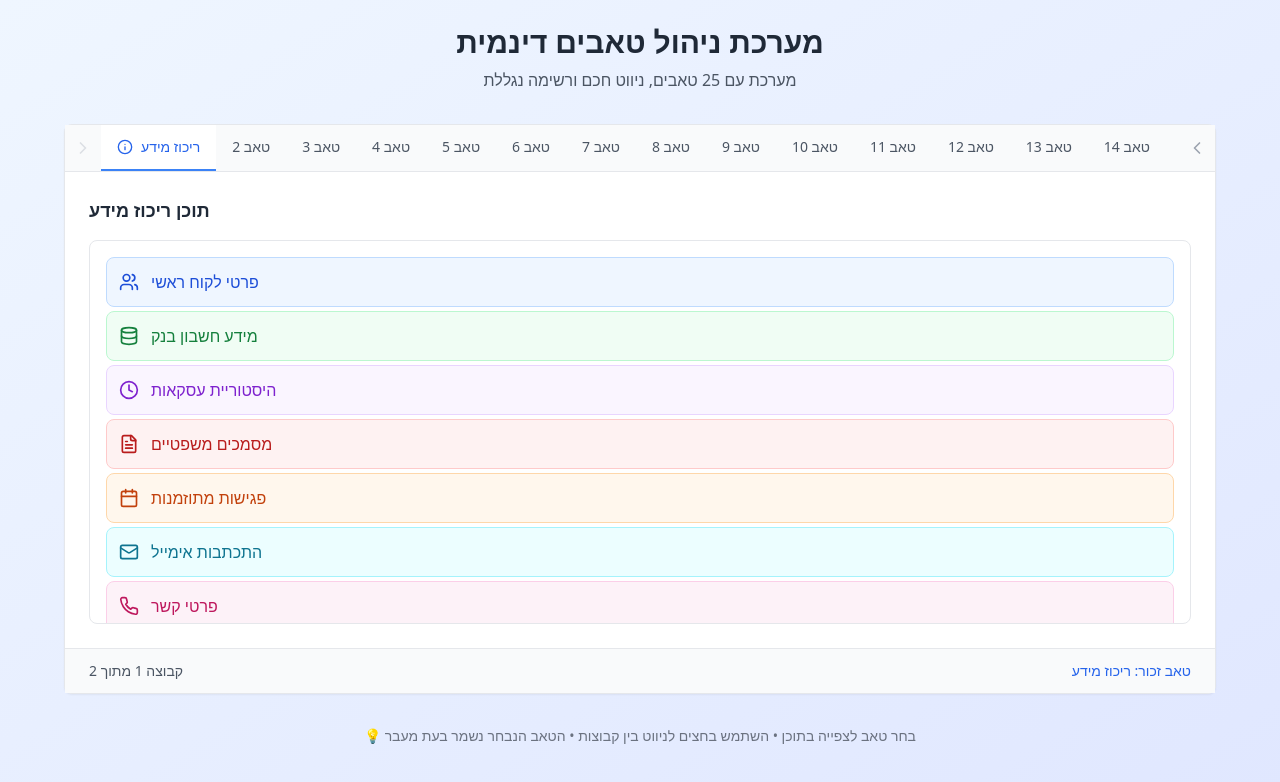
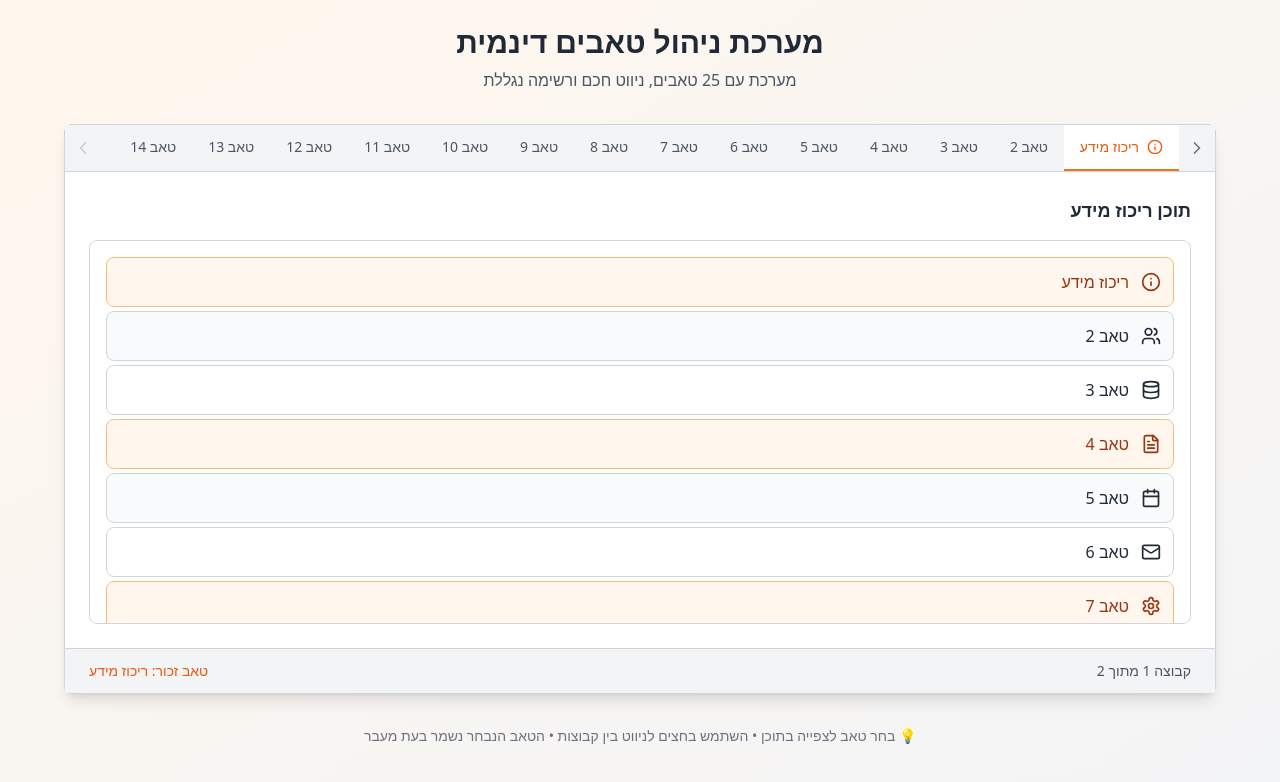
Before and after one commit to ttprojectgithub/icon-scroll-tabs, a React (Vite) app: page / in a window 1280 px wide. Both pictures are taken after a click on the button "ריכוז מידע". Shown: the top 782 px of the page. Built offline with nearby package versions, Linux system fonts and the light colour scheme.

Commit message:
Refactor: Implement UI and functionality changes
- Updated colors to orange, gray, and white.
- Changed layout to right-to-left.
- Integrated the tab list into the "ריכוז מידע" tab with scrollable content and icons.
- Added forms to each tab.

```diff
--- a/src/components/DynamicTabs.tsx
+++ b/src/components/DynamicTabs.tsx
@@ -1,6 +1,8 @@
 
 import React, { useState, useEffect } from 'react';
 import { ChevronLeft, ChevronRight, Info, Home, Settings, FileText, Users, Calendar, Mail, Phone, Globe, Database, Lock, Edit, Search, Clock, Archive, Download } from 'lucide-react';
+import { Input } from '@/components/ui/input';
+import { Label } from '@/components/ui/label';
 
 interface TabData {
   id: number;
@@ -14,6 +16,10 @@ interface ListItem {
   color?: string;
 }
 
+interface TabFormData {
+  [key: string]: string;
+}
+
 const DynamicTabs = () => {
   // Generate 25 tabs
   const allTabs: TabData[] = Array.from({ length: 25 }, (_, i) => ({
@@ -24,26 +30,42 @@ const DynamicTabs = () => {
   const [currentGroup, setCurrentGroup] = useState(0);
   const [selectedTab, setSelectedTab] = useState<number | null>(null);
   const [rememberedTab, setRememberedTab] = useState<number | null>(null);
+  const [formData, setFormData] = useState<TabFormData>({});
   const tabsPerGroup = 18;
   const maxGroups = Math.ceil(allTabs.length / tabsPerGroup);
 
-  // Sample list items with various icons
+  // Tab list items for the "ריכוז מידע" tab
+  const tabListItems: ListItem[] = allTabs.map((tab, index) => ({
+    id: tab.id,
+    text: tab.name,
+    icon: index === 0 ? Info :
+          index % 8 === 1 ? Users :
+          index % 8 === 2 ? Database :
+          index % 8 === 3 ? FileText :
+          index % 8 === 4 ? Calendar :
+          index % 8 === 5 ? Mail :
+          index % 8 === 6 ? Settings :
+          index % 8 === 7 ? Globe : Clock,
+    color: index % 3 === 0 ? 'orange' : index % 3 === 1 ? 'gray' : 'white'
+  }));
+
+  // Sample list items with various icons for other tabs
   const listItems: ListItem[] = [
-    { id: 1, text: 'פרטי לקוח ראשי', icon: Users, color: 'blue' },
-    { id: 2, text: 'מידע חשבון בנק', icon: Database, color: 'green' },
-    { id: 3, text: 'היסטוריית עסקאות', icon: Clock, color: 'purple' },
-    { id: 4, text: 'מסמכים משפטיים', icon: FileText, color: 'red' },
-    { id: 5, text: 'פגישות מתוזמנות', icon: Calendar, color: 'orange' },
-    { id: 6, text: 'התכתבות אימייל', icon: Mail, color: 'cyan' },
-    { id: 7, text: 'פרטי קשר', icon: Phone, color: 'pink' },
-    { id: 8, text: 'אתר אינטרנט', icon: Globe, color: 'indigo' },
-    { id: 9, text: 'הגדרות אבטחה', icon: Lock, color: 'gray' },
-    { id: 10, text: 'עריכת פרופיל', icon: Edit, color: 'yellow' },
-    { id: 11, text: 'חיפוש מתקדם', icon: Search, color: 'teal' },
-    { id: 12, text: 'ארכיון מסמכים', icon: Archive, color: 'brown' },
-    { id: 13, text: 'הורדות קבצים', icon: Download, color: 'lime' },
-    { id: 14, text: 'דוח סטטיסטיקות', icon: FileText, color: 'violet' },
-    { id: 15, text: 'ניהול משתמשים', icon: Users, color: 'rose' }
+    { id: 1, text: 'פרטי לקוח ראשי', icon: Users, color: 'orange' },
+    { id: 2, text: 'מידע חשבון בנק', icon: Database, color: 'gray' },
+    { id: 3, text: 'היסטוריית עסקאות', icon: Clock, color: 'white' },
+    { id: 4, text: 'מסמכים משפטיים', icon: FileText, color: 'orange' },
+    { id: 5, text: 'פגישות מתוזמנות', icon: Calendar, color: 'gray' },
+    { id: 6, text: 'התכתבות אימייל', icon: Mail, color: 'white' },
+    { id: 7, text: 'פרטי קשר', icon: Phone, color: 'orange' },
+    { id: 8, text: 'אתר אינטרנט', icon: Globe, color: 'gray' },
+    { id: 9, text: 'הגדרות אבטחה', icon: Lock, color: 'white' },
+    { id: 10, text: 'עריכת פרופיל', icon: Edit, color: 'orange' },
+    { id: 11, text: 'חיפוש מתקדם', icon: Search, color: 'gray' },
+    { id: 12, text: 'ארכיון מסמכים', icon: Archive, color: 'white' },
+    { id: 13, text: 'הורדות קבצים', icon: Download, color: 'orange' },
+    { id: 14, text: 'דוח סטטיסטיקות', icon: FileText, color: 'gray' },
+    { id: 15, text: 'ניהול משתמשים', icon: Users, color: 'white' }
   ];
 
   const getVisibleTabs = () => {
@@ -78,36 +100,112 @@ const DynamicTabs = () => {
     }
   };
 
+  const handleFormChange = (tabId: number, field: string, value: string) => {
+    const key = `${tabId}-${field}`;
+    setFormData(prev => ({
+      ...prev,
+      [key]: value
+    }));
+  };
+
+  const getFormValue = (tabId: number, field: string) => {
+    const key = `${tabId}-${field}`;
+    return formData[key] || '';
+  };
+
   const getColorClasses = (color?: string) => {
     const colorMap: { [key: string]: string } = {
-      blue: 'bg-blue-50 border-blue-200 text-blue-700',
-      green: 'bg-green-50 border-green-200 text-green-700',
-      purple: 'bg-purple-50 border-purple-200 text-purple-700',
-      red: 'bg-red-50 border-red-200 text-red-700',
-      orange: 'bg-orange-50 border-orange-200 text-orange-700',
-      cyan: 'bg-cyan-50 border-cyan-200 text-cyan-700',
-      pink: 'bg-pink-50 border-pink-200 text-pink-700',
-      indigo: 'bg-indigo-50 border-indigo-200 text-indigo-700',
-      gray: 'bg-gray-50 border-gray-200 text-gray-700',
-      yellow: 'bg-yellow-50 border-yellow-200 text-yellow-700',
-      teal: 'bg-teal-50 border-teal-200 text-teal-700',
-      brown: 'bg-amber-50 border-amber-200 text-amber-700',
-      lime: 'bg-lime-50 border-lime-200 text-lime-700',
-      violet: 'bg-violet-50 border-violet-200 text-violet-700',
-      rose: 'bg-rose-50 border-rose-200 text-rose-700'
+      orange: 'bg-orange-50 border-orange-300 text-orange-800 hover:bg-orange-100',
+      gray: 'bg-gray-50 border-gray-300 text-gray-800 hover:bg-gray-100',
+      white: 'bg-white border-gray-300 text-gray-800 hover:bg-gray-50'
     };
-    return colorMap[color || 'gray'] || colorMap.gray;
+    return colorMap[color || 'white'] || colorMap.white;
+  };
+
+  const renderForm = (tabId: number) => {
+    return (
+      <div className="space-y-6 p-4 bg-white rounded-lg border border-gray-200">
+        <h4 className="text-lg font-semibold text-gray-800 mb-4">טופס {allTabs.find(t => t.id === tabId)?.name}</h4>
+
+        <div className="grid grid-cols-1 md:grid-cols-2 gap-4">
+          <div className="space-y-2">
+            <Label htmlFor={`name-${tabId}`} className="text-right">שם מלא</Label>
+            <Input
+              id={`name-${tabId}`}
+              placeholder="הכנס שם מלא"
+              value={getFormValue(tabId, 'name')}
+              onChange={(e) => handleFormChange(tabId, 'name', e.target.value)}
+              className="text-right"
+              dir="rtl"
+            />
+          </div>
+
+          <div className="space-y-2">
+            <Label htmlFor={`email-${tabId}`} className="text-right">כתובת אימייל</Label>
+            <Input
+              id={`email-${tabId}`}
+              type="email"
+              placeholder="הכנס כתובת אימייל"
+              value={getFormValue(tabId, 'email')}
+              onChange={(e) => handleFormChange(tabId, 'email', e.target.value)}
+              className="text-right"
+              dir="rtl"
+            />
+          </div>
+
+          <div className="space-y-2">
+            <Label htmlFor={`phone-${tabId}`} className="text-right">טלפון</Label>
+            <Input
+              id={`phone-${tabId}`}
+              placeholder="הכנס מספר טלפון"
+              value={getFormValue(tabId, 'phone')}
+              onChange={(e) => handleFormChange(tabId, 'phone', e.target.value)}
+              className="text-right"
+              dir="rtl"
+            />
+          </div>
+
+          <div className="space-y-2">
+            <Label htmlFor={`company-${tabId}`} className="text-right">חברה</Label>
+            <Input
+              id={`company-${tabId}`}
+              placeholder="שם החברה"
+              value={getFormValue(tabId, 'company')}
+              onChange={(e) => handleFormChange(tabId, 'company', e.target.value)}
+              className="text-right"
+              dir="rtl"
+            />
+          </div>
+        </div>
+
+        <div className="space-y-2">
+          <Label htmlFor={`notes-${tabId}`} className="text-right">הערות</Label>
+          <textarea
+            id={`notes-${tabId}`}
+            placeholder="הערות נוספות..."
+            value={getFormValue(tabId, 'notes')}
+            onChange={(e) => handleFormChange(tabId, 'notes', e.target.value)}
+            className="w-full min-h-[100px] px-3 py-2 border border-gray-300 rounded-md text-right resize-none focus:outline-none focus:ring-2 focus:ring-orange-500 focus:border-transparent"
+            dir="rtl"
+          />
+        </div>
+
+        <button className="w-full bg-orange-500 hover:bg-orange-600 text-white font-medium py-2 px-4 rounded-md transition-colors">
+          שמור טופס
+        </button>
+      </div>
+    );
   };
 
   return (
-    <div className="w-full max-w-6xl mx-auto bg-white border border-gray-200 rounded-lg shadow-sm">
+    <div className="w-full max-w-6xl mx-auto bg-white border border-gray-300 rounded-lg shadow-lg" dir="rtl">
       {/* Tabs Container */}
-      <div className="flex items-center border-b border-gray-200 bg-gray-50">
-        {/* Left Arrow */}
+      <div className="flex items-center border-b border-gray-300 bg-gray-100">
+        {/* Right Arrow */}
         <button
-          onClick={() => handleNavigation('prev')}
-          disabled={currentGroup === 0}
-          className="p-2 text-gray-400 hover:text-gray-600 disabled:opacity-30 disabled:cursor-not-allowed transition-colors"
+          onClick={() => handleNavigation('next')}
+          disabled={currentGroup >= maxGroups - 1}
+          className="p-2 text-gray-500 hover:text-orange-600 disabled:opacity-30 disabled:cursor-not-allowed transition-colors"
         >
           <ChevronRight className="w-5 h-5" />
         </button>
@@ -121,8 +219,8 @@ const DynamicTabs = () => {
               className={`
                 flex-shrink-0 px-4 py-3 text-sm font-medium border-b-2 transition-all duration-200
                 ${selectedTab === tab.id
-                  ? 'border-blue-500 text-blue-600 bg-white'
-                  : 'border-transparent text-gray-600 hover:text-gray-800 hover:border-gray-300'
+                  ? 'border-orange-500 text-orange-600 bg-white'
+                  : 'border-transparent text-gray-600 hover:text-orange-600 hover:border-orange-300'
                 }
                 ${tab.id === 1 ? 'flex items-center gap-2' : ''}
               `}
@@ -133,11 +231,11 @@ const DynamicTabs = () => {
           ))}
         </div>
 
-        {/* Right Arrow */}
+        {/* Left Arrow */}
         <button
-          onClick={() => handleNavigation('next')}
-          disabled={currentGroup >= maxGroups - 1}
-          className="p-2 text-gray-400 hover:text-gray-600 disabled:opacity-30 disabled:cursor-not-allowed transition-colors"
+          onClick={() => handleNavigation('prev')}
+          disabled={currentGroup === 0}
+          className="p-2 text-gray-500 hover:text-orange-600 disabled:opacity-30 disabled:cursor-not-allowed transition-colors"
         >
           <ChevronLeft className="w-5 h-5" />
         </button>
@@ -151,10 +249,11 @@ const DynamicTabs = () => {
               תוכן {allTabs.find(t => t.id === selectedTab)?.name}
             </h3>
 
-            {/* Scrollable List */}
-            <div className="max-h-96 overflow-y-auto border border-gray-200 rounded-lg">
+            {selectedTab === 1 ? (
+              // Special content for "ריכוז מידע" - show tab list
+              <div className="max-h-96 overflow-y-auto border border-gray-300 rounded-lg">
                 <div className="space-y-1 p-4">
-                {listItems.map((item) => {
+                  {tabListItems.map((item) => {
                     const IconComponent = item.icon;
                     return (
                       <div
@@ -164,6 +263,7 @@ const DynamicTabs = () => {
                           hover:shadow-md cursor-pointer
                           ${getColorClasses(item.color)}
                         `}
+                        onClick={() => handleTabClick(item.id)}
                       >
                         <IconComponent className="w-5 h-5 flex-shrink-0" />
                         <span className="font-medium">{item.text}</span>
@@ -172,20 +272,24 @@ const DynamicTabs = () => {
                   })}
                 </div>
               </div>
+            ) : (
+              // Form for other tabs
+              renderForm(selectedTab)
+            )}
           </div>
         ) : (
           <div className="text-center py-12 text-gray-500">
-            <Info className="w-12 h-12 mx-auto mb-4 text-gray-300" />
+            <Info className="w-12 h-12 mx-auto mb-4 text-gray-400" />
             <p className="text-lg">בחר טאב להצגת התוכן</p>
           </div>
         )}
       </div>
 
       {/* Status Bar */}
-      <div className="px-6 py-3 bg-gray-50 border-t border-gray-200 text-sm text-gray-600 flex justify-between items-center">
+      <div className="px-6 py-3 bg-gray-100 border-t border-gray-300 text-sm text-gray-600 flex justify-between items-center">
         <span>קבוצה {currentGroup + 1} מתוך {maxGroups}</span>
         {rememberedTab && (
-          <span className="text-blue-600">
+          <span className="text-orange-600">
             טאב זכור: {allTabs.find(t => t.id === rememberedTab)?.name}
           </span>
         )}
--- a/src/pages/Index.tsx
+++ b/src/pages/Index.tsx
@@ -3,7 +3,7 @@ import DynamicTabs from "@/components/DynamicTabs";
 
 const Index = () => {
   return (
-    <div className="min-h-screen bg-gradient-to-br from-blue-50 to-indigo-100 p-6">
+    <div className="min-h-screen bg-gradient-to-br from-orange-50 to-gray-100 p-6" dir="rtl">
       <div className="max-w-7xl mx-auto">
         <div className="text-center mb-8">
           <h1 className="text-3xl font-bold text-gray-800 mb-2">
```
Lines whose indentation alone changed are shown as unchanged.
